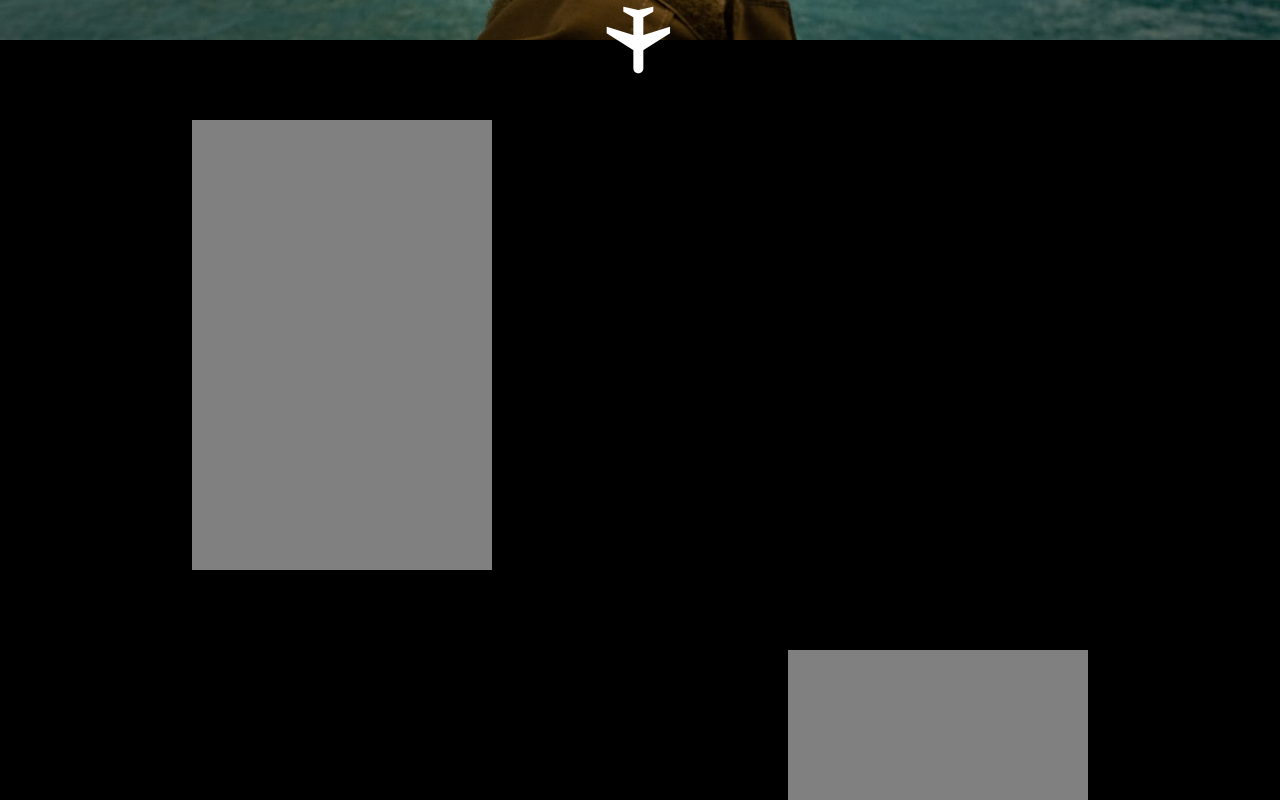
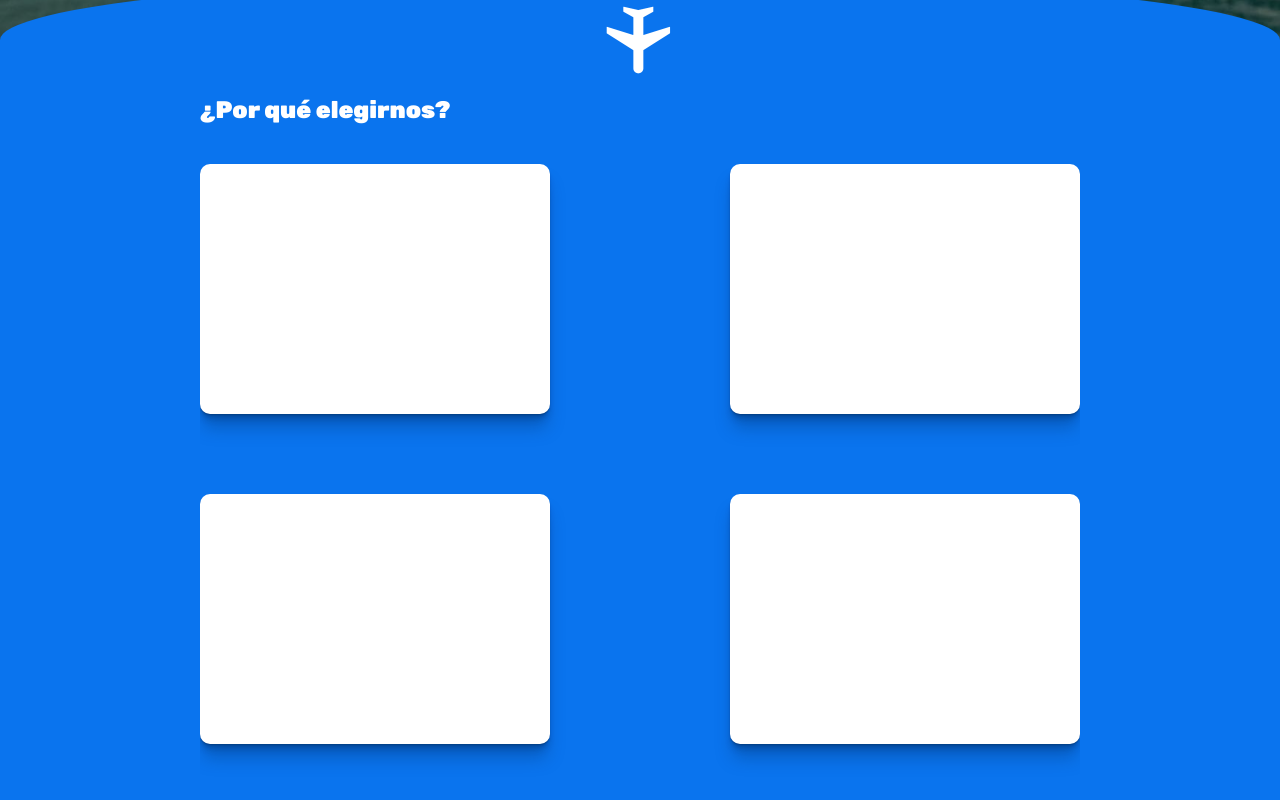
Before and after one commit to JoacoGramigna/Landing-page--Patagonia-travel, a React (Create React App) app: page / in a window 1280 px wide. Shown: the part 760-1560 px from the top of the page. Built offline with nearby package versions, Linux system fonts and the light colour scheme.

Commit message:
Delete reasonToTravel section and replace for whyChooseUs section

```diff
--- a/src/pages/Home/Home.css
+++ b/src/pages/Home/Home.css
@@ -1,5 +1,14 @@
-.backgroundHome{
-    background-image: url('../../assets/Background.jpg');
+:root {
+    --shadow-color: 213deg 93% 25%;
+    --shadow-elevation-medium:
+      0px 0.8px 0.8px hsl(var(--shadow-color) / 0.52),
+      0px 2.4px 2.5px -1px hsl(var(--shadow-color) / 0.48),
+      -0.1px 6.6px 6.9px -2px hsl(var(--shadow-color) / 0.44),
+      -0.1px 16.7px 17.5px -3px hsl(var(--shadow-color) / 0.39);
+      --secondary-color: rgb(10, 116, 238);
+}
+.backgroundHome {
+  background-image: url("../../assets/Background.jpg");
   background-repeat: no-repeat;
   background-size: cover;
   background-position: center;
@@ -10,60 +19,23 @@
   bottom: 0;
   right: 0;
   left: 0;
+  height: 100vh;
   z-index: -1;
 }
 
-.sloganHome{
+.sloganHome {
   min-height: 100vh;
   display: flex;
   justify-content: center;
   align-items: center;
-    font-family: 'Rubik', sans-serif;
+  font-family: "Rubik", sans-serif;
   color: white;
   text-align: center;
   margin: 0 50px 0 50px;
   font-size: 50px;
 }
 
-.reasonsToTravel{
-    width: 100%;
-    padding: 40px 15%;
-    overflow-x: hidden;
-    background-color: black;
-}
-
-.boxToRight{
-    float: left;
-    clear: both;
-}
-
-.boxToLeft{
-    float: right;
-    clear: both;
-}
-
-@media (max-width: 900px) {
-    .boxToRight{
-        float: none;
-        display: flex;
-        justify-content: center;
-    }
-
-    .boxToLeft{
-        float: none;
-        display: flex;
-        justify-content: center;
-    }
-}
-
-.box{
-    background-color: grey;
-    width: 300px;
-    height: 450px;
-    margin: 40px 0;
-}
-
-.planeIcon{
+.planeIcon {
     position: absolute;
     top: 100vh;
     bottom: 0;
@@ -77,7 +49,7 @@
     transition: all 1s ease;
   }
 
-.planeIconActive{
+  .planeIconActive {
     position: absolute;
     top: 253vh;
     bottom: 0;
@@ -91,6 +63,68 @@
     z-index: 2;
   }
 
-.planeImage{
+  .planeImage {
     width: 80px;
   }
+
+.homePage {
+    background-color: var(--secondary-color);
+    padding: 56px 200px;
+  }
+
+  .whyChooseUs::after {
+    content: '';
+    border-top-left-radius: 50% 100%;
+    border-top-right-radius: 50% 100%;
+    position: absolute;
+    bottom: 0;
+    left: 0;
+    width: 100%;
+    background: var(--secondary-color);
+    height: 8%;
+  }
+
+  .whyChooseUs{
+    height: 100%;
+    overflow-x: hidden;
+}
+
+  .whyChooseUs h2{
+  font-family: "Rubik", sans-serif;
+  color: white;
+}
+
+.boxCenter {
+    clear: both;
+  }
+
+.boxToRight {
+  float: left;
+}
+
+.boxToLeft {
+  float: right;
+}
+
+@media (max-width: 1200px) {
+  .boxToRight {
+    float: none;
+    display: flex;
+    justify-content: center;
+  }
+
+  .boxToLeft {
+    float: none;
+    display: flex;
+    justify-content: center;
+  }
+}
+
+.box {
+  width: 350px;
+  height: 250px;
+  margin: 40px 0;
+  box-shadow: var(--shadow-elevation-medium);
+  border-radius: 10px;
+  background-color: white;
+}
--- a/src/pages/Home/Home.jsx
+++ b/src/pages/Home/Home.jsx
@@ -3,7 +3,9 @@ import "./Home.css";
 import PlaneIcon from "../../assets/PlaneIcon.png";
 import AOS from "aos";
 import "aos/dist/aos.css";
-AOS.init();
+AOS.init({
+  offset: 100,
+});
 
 const Home = () => {
   const [isMoved, setMoved] = useState(false);
@@ -33,13 +35,26 @@ const Home = () => {
       <div className={isMoved ? "planeIconActive" : "planeIcon"}>
         <img className="planeImage" src={PlaneIcon} alt="Avión" />
       </div>
-      <section className="reasonsToTravel">
+      <section className="homePage">
+        <section className="whyChooseUs">
+            <h2>¿Por qué elegirnos?</h2>
+            <div className="boxCenter">
             <article className="boxToRight">
               <div className="box" data-aos="fade-right"></div>
             </article>
             <article className="boxToLeft">
               <div className="box" data-aos="fade-left"></div>
             </article>
+            </div>
+            <div className="boxCenter">
+            <article className="boxToRight">
+              <div className="box" data-aos="fade-right"></div>
+            </article>
+            <article className="boxToLeft">
+              <div className="box" data-aos="fade-left"></div>
+            </article>
+            </div>
+        </section>
       </section>
     </>
   );
```
Lines whose indentation alone changed are shown as unchanged.
